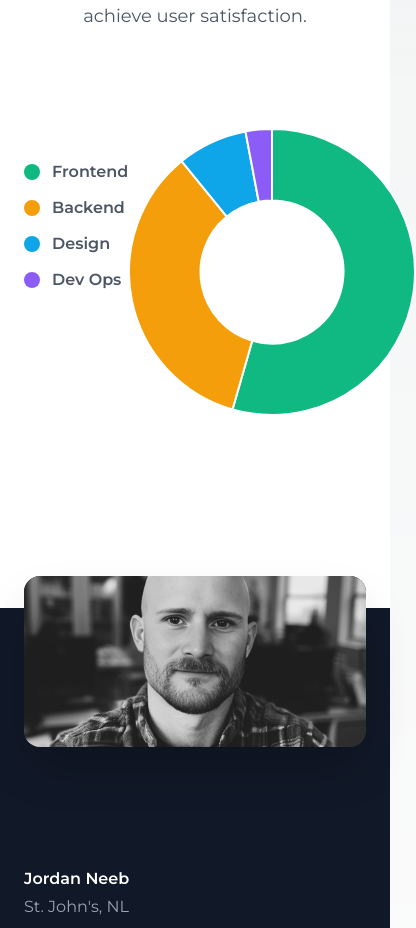
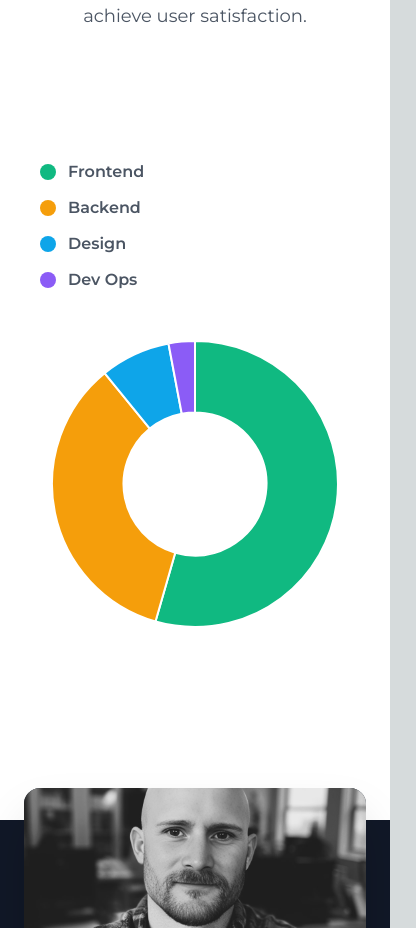
Before and after one commit to JordanNeeb/marketing-website, a Next.js app: page / in a window 390 px wide. Shown: the part 4540-5468 px from the top of the page, 416 px wide, since content can reach past the window. Built offline with nearby package versions, Linux system fonts and the light colour scheme.

Commit message:
fixes donut chart layout

```diff
--- a/app/components/Skills.js
+++ b/app/components/Skills.js
@@ -82,10 +82,10 @@ const Skills = () => {
                 high-quality solutions that achieve user satisfaction.
               </p>
             </div>
-            <div className="flex justify-around items-start">
+            <div className="flex flex-col justify-around items-center sm:items-start sm:flex-row">
               <ul
                 role="list"
-                className="mt-8 space-y-3 leading-6 text-gray-600 font-semibold"
+                className="mt-8 space-y-3 leading-6 text-gray-600 font-semibold mb-12 ml-4 self-start sm:mb-0 sm:ml-0"
               >
                 <li className="flex gap-x-3 items-center">
                   <span className="h-4 w-4 rounded-full bg-emerald-500" />
```
